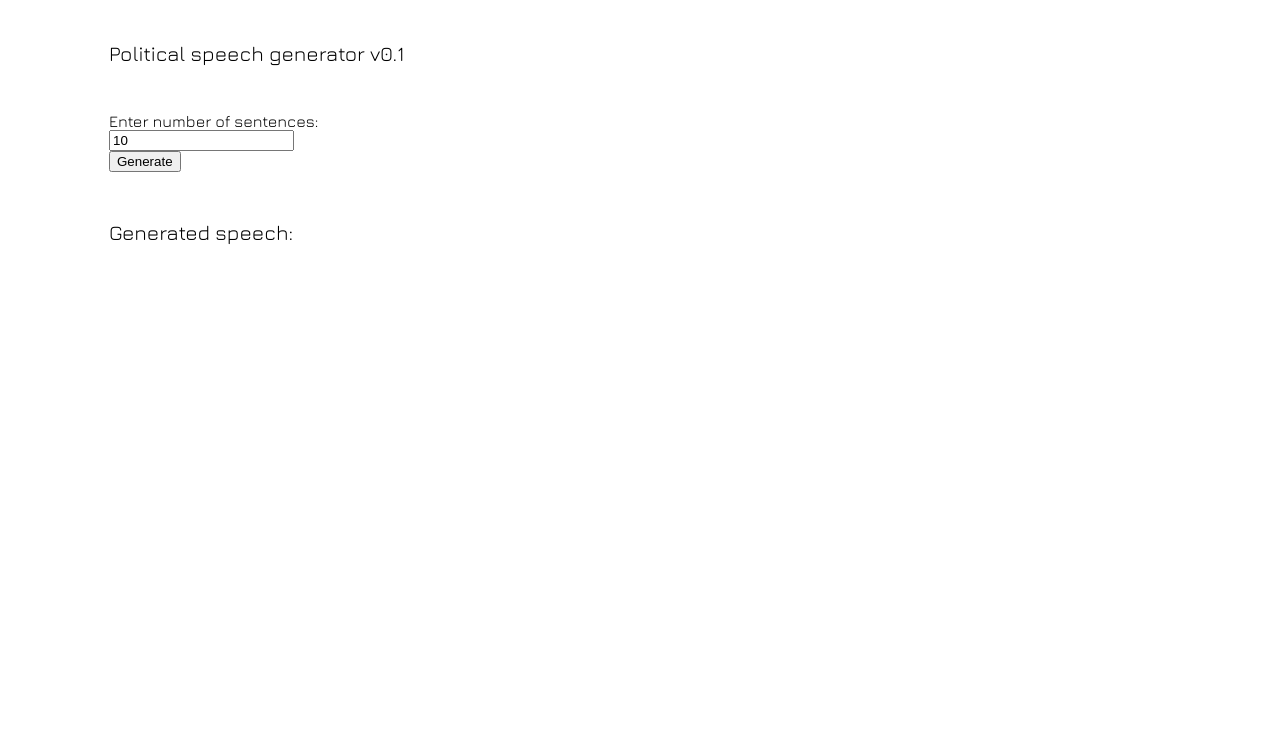
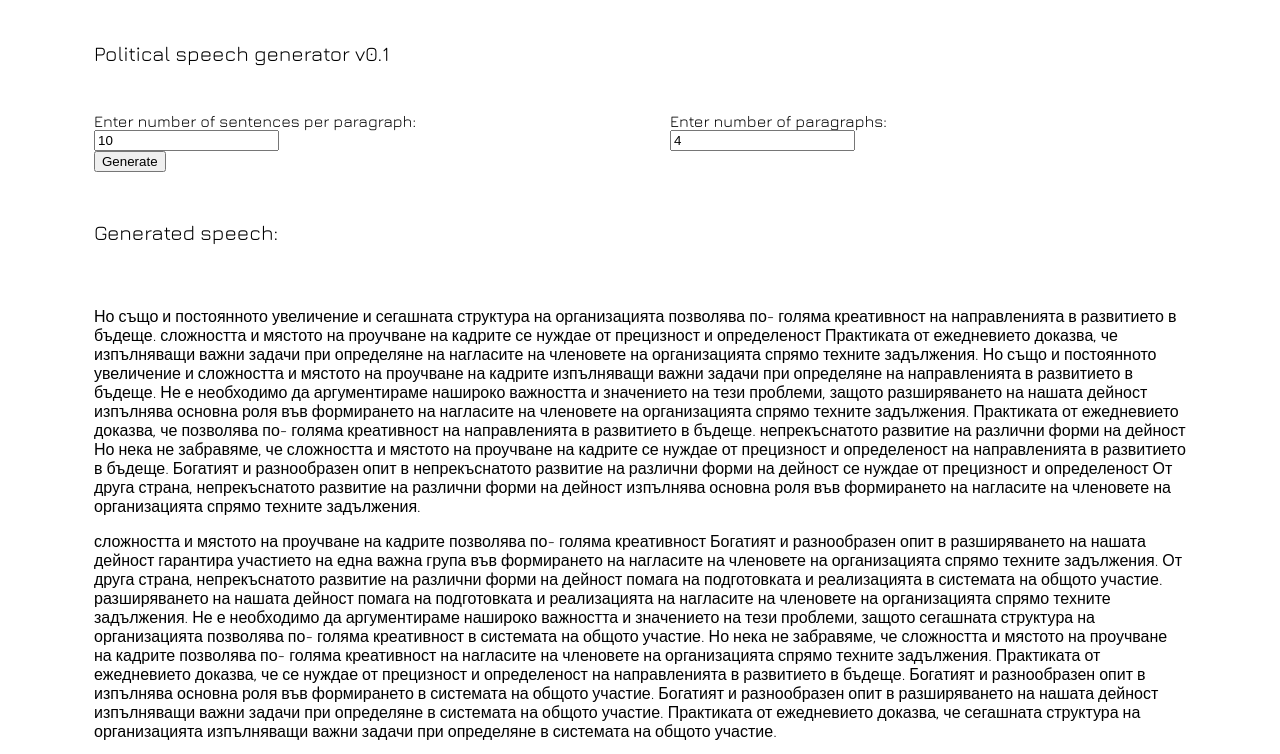
Before and after one commit to D-LUSiON/polispeech, a plain HTML site: page public_html/index.html in a window 1280 px wide. Both pictures are taken after a click on the button "Generate". Shown: the top 754 px of the page. Drawn offline with nearby package versions, Linux system fonts and the light colour scheme.

Commit message:
Political speech generator: UPDATE: Finished the alpha version;

```diff
--- a/public_html/index.html
+++ b/public_html/index.html
@@ -15,28 +15,42 @@ and open the template in the editor.
     </head>
     <body>
         <div class="bs3-container">
-            <div class="row">
+            <div class="bs3-row">
                 <div class="col-xs-12">
                     <div class="panel-heading clearfix">
                         <h3 class="panel-title">Political speech generator v0.1</h3>
                     </div>
-                    <div class="panel-body">
-                        <label>Enter number of sentences:</label>
-                        <div class="form-element">
-                            <input type="number" id="SentencesInput" value="10"/>
+                    <div class="panel-body bs3-container">
+                        <div class="bs3-row">
+                            <div class="col-md-6">
+                                <label>Enter number of sentences per paragraph:</label>
+                                <div class="form-element">
+                                    <input type="number" id="SentencesNum" value="10"/>
+                                </div>
+                            </div>
+                            <div class="col-md-6">
+                                <label>Enter number of paragraphs:</label>
+                                <div class="form-element">
+                                    <input type="number" id="ParagraphsNum" value="4"/>
+                                </div>
+                            </div>
                         </div>
-                        <div class="form-element">
-                            <button type="button" id="SentencesSubmit">Generate</button>
+                        <div class="bs3-row">
+                            <div class="col-xs-12">
+                                <div class="form-element">
+                                    <button type="button" id="SentencesSubmit">Generate</button>
+                                </div>
+                            </div>
                         </div>
                     </div>
                 </div>
             </div>
-            <div class="row">
+            <div class="bs3-row">
                 <div class="col-xs-12">
                     <div class="panel-heading clearfix">
                         <h3 class="panel-title">Generated speech:</h3>
                     </div>
-                    <div class="panel-body"></div>
+                    <div class="panel-body" id="GeneratedSpeech"></div>
                 </div>
             </div>
         </div>
--- a/public_html/js/generator.js
+++ b/public_html/js/generator.js
@@ -16,8 +16,7 @@
             this.settings = options;
 
             this.init = function(){
-                this.getData(function(speech_data){
-                    console.log(speech_data);
+                this.getData(function(){
                     _initEventListeners();
                 });
             };
@@ -37,18 +36,25 @@
             };
 
             this.generateSentence = function(){
-                var sentence = this.speech_data[this.settings.sentence_key].map(function(x){
-                    console.log(x.length);
-                    return x[0];
+                return this.speech_data[this.settings.sentence_key].map(function(x){
+                    var n = Math.floor(Math.random() * x.length) + 1;
+                    return x[n];
                 }).join(' ');
-                console.log(sentence);
-
-                return sentence;
             };
 
             function _initEventListeners(){
                 self.settings.sentences_submit.on('click', function(){
-                    self.generateSentence();
+                    var speech = '';
+                    for (var i = 0, max_p = self.settings.paragraphs_num.val(); i < max_p; i++) {
+                        speech += '<p>';
+
+                        for (var j = 0, max_s = self.settings.sentences_num.val(); j < max_s; j++)
+                            speech += self.generateSentence() + ' ';
+
+                        speech += '</p>';
+                    }
+
+                    self.settings.generated_speech.html(speech);
                 });
             }
         };
@@ -56,8 +62,10 @@
 
         var speech_path = 'speech_parts.json',
             app = new Generator(speech_path, {
-                sentences_input: $('#SentencesInput'),
+                sentences_num: $('#SentencesNum'),
+                paragraphs_num: $('#ParagraphsNum'),
                 sentences_submit: $('#SentencesSubmit'),
+                generated_speech: $('#GeneratedSpeech'),
                 sentence_key: 'speech'
             });
 
```
